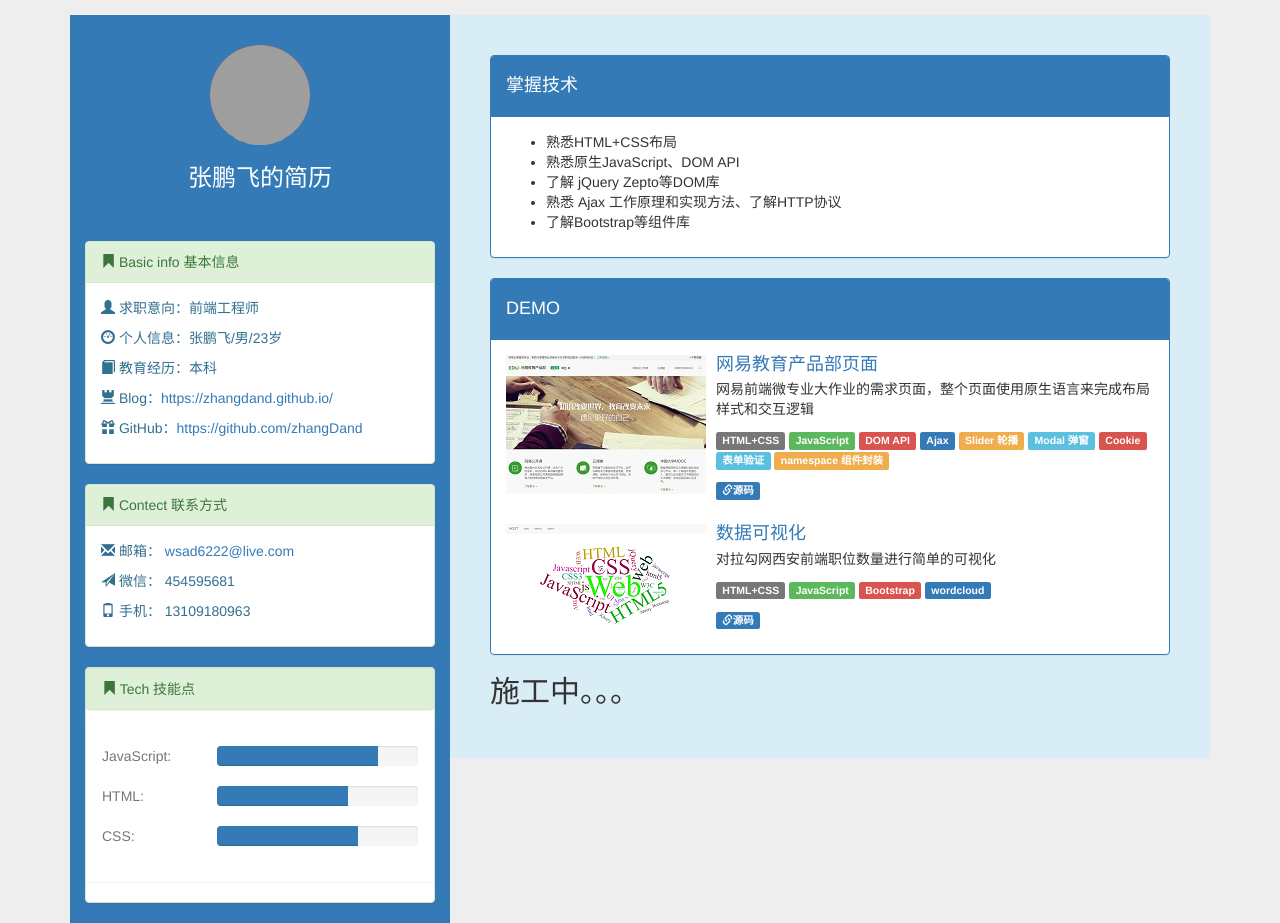
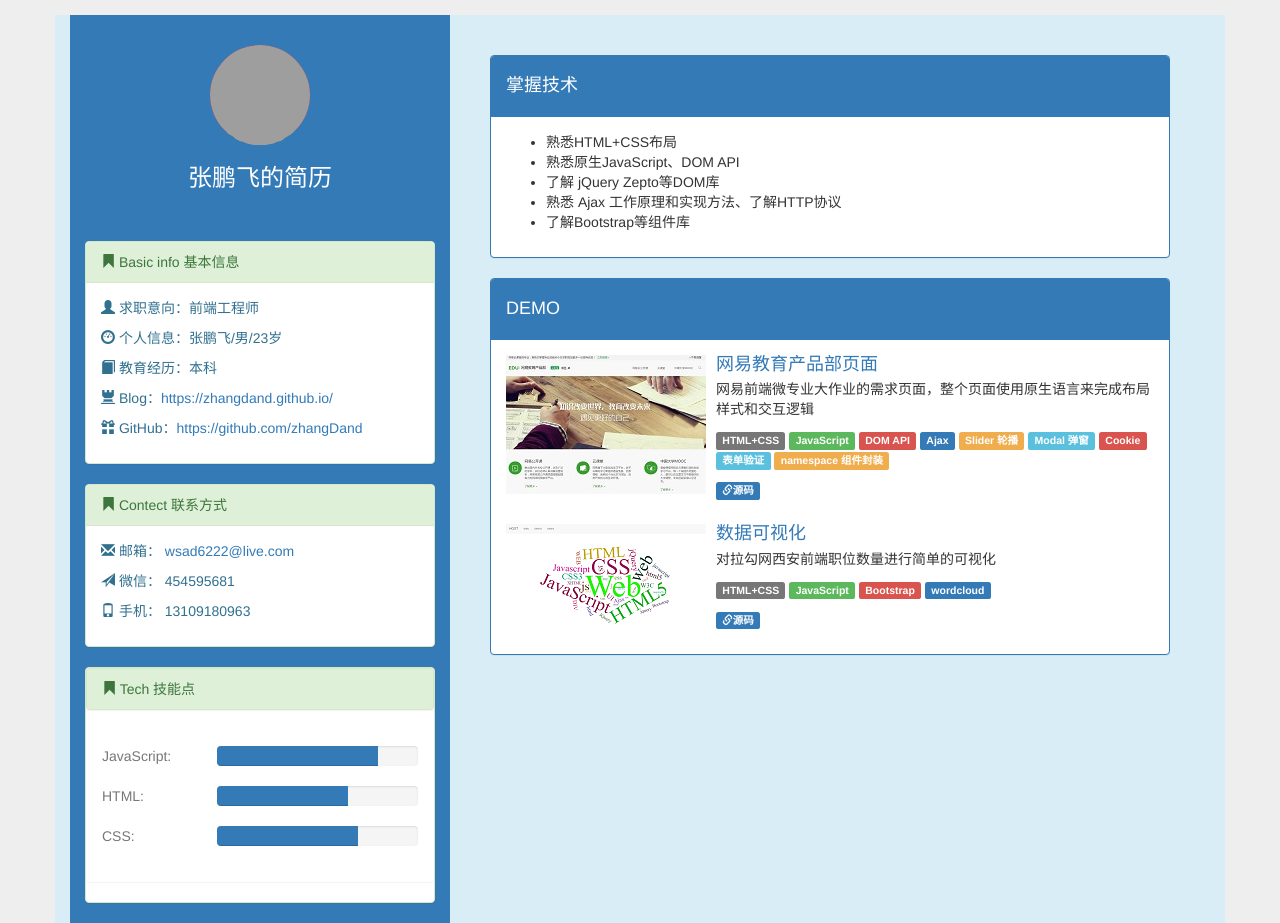
Before and after one commit to zhangDand/dan_demo, a Jekyll site: the page resume/dan_resume.html, which Jekyll copies as it is, in a window 1280 px wide. Built offline with Jekyll 4.4.1, drawn with Linux system fonts in a browser that asks for light colours; grey boxes are pictures that could not be loaded.

Commit message:
new commit

```diff
--- a/resume/dan_resume.html
+++ b/resume/dan_resume.html
@@ -18,7 +18,7 @@
     <![endif]-->
   </head>
   <body>
-    <div class="container">
+    <div class="container bg-info">
       <div class="row center-block">
 
 
@@ -163,7 +163,7 @@
 
               </div>
             </div>
-            <h2>施工中。。。</h2>
+
           </div>
           <!-- demo盒子 /|\ -->
         </div>
```
